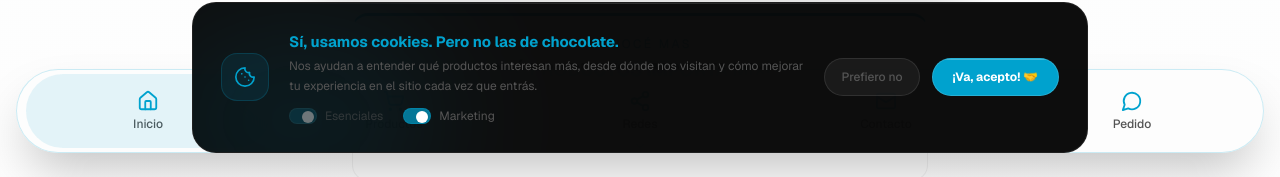
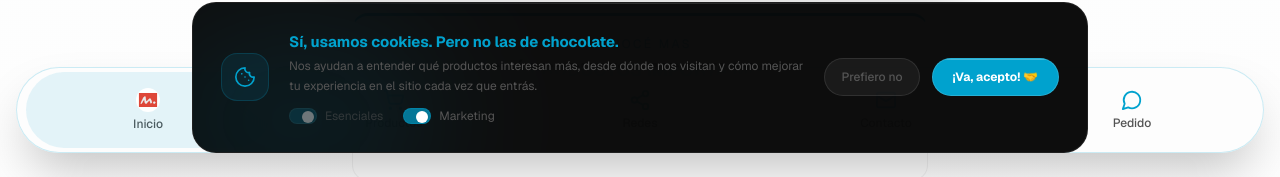
Before and after one commit to FranciscoRiberi/Landing-Mixor-V0, a Next.js app: page / in a window 1280 px wide. Shown: the part 623-800 px from the top of the page. Built offline with nearby package versions, Linux system fonts and the light colour scheme.

Commit message:
Reemplazar icono Home con logo de Mixor en círculo
- Logo de Mixor dentro de un círculo blanco
- Mantiene el mismo tamaño que los otros iconos
- Redirecciona a home (/)

Co-Authored-By: Claude Haiku 4.5 <noreply@anthropic.com>

```diff
--- a/components/floating-nav.tsx
+++ b/components/floating-nav.tsx
@@ -2,8 +2,9 @@
 
 import React, { useState, useRef, useEffect } from "react";
 import { motion } from "framer-motion";
-import { Home, ShoppingCart, Share2, Mail, MessageCircle } from "lucide-react";
+import { ShoppingCart, Share2, Mail, MessageCircle } from "lucide-react";
 import Link from "next/link";
+import Image from "next/image";
 
 const FloatingNav = () => {
   const [active, setActive] = useState(0);
@@ -12,7 +13,22 @@ const FloatingNav = () => {
   const btnRefs = useRef<(HTMLButtonElement | null)[]>([]);
 
   const items = [
-    { id: 0, icon: <Home size={22} />, label: "Inicio", href: "/" },
+    {
+      id: 0,
+      icon: (
+        <div className="w-6 h-6 rounded-full bg-white flex items-center justify-center overflow-hidden">
+          <Image
+            src="/images/mixor-logo-importador-mayorista-tecnologia-argentina.webp"
+            alt="Mixor"
+            width={24}
+            height={24}
+            className="w-full h-full object-cover"
+          />
+        </div>
+      ),
+      label: "Inicio",
+      href: "/"
+    },
     { id: 1, icon: <ShoppingCart size={22} />, label: "Productos", href: "/productos" },
     { id: 2, icon: <Share2 size={22} />, label: "Redes", href: "/#redes" },
     { id: 3, icon: <Mail size={22} />, label: "Contacto", href: "/#contacto" },
```
